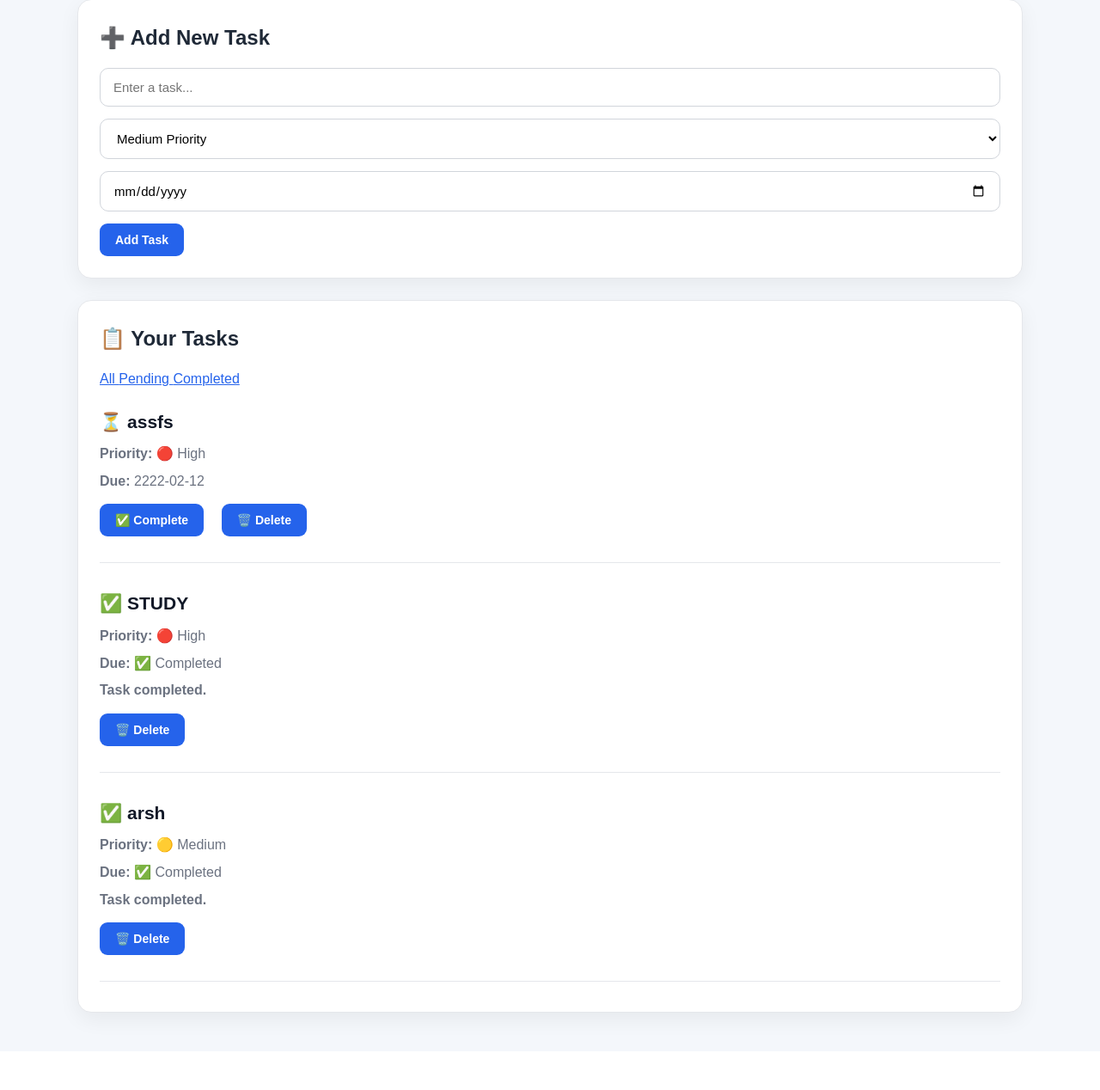
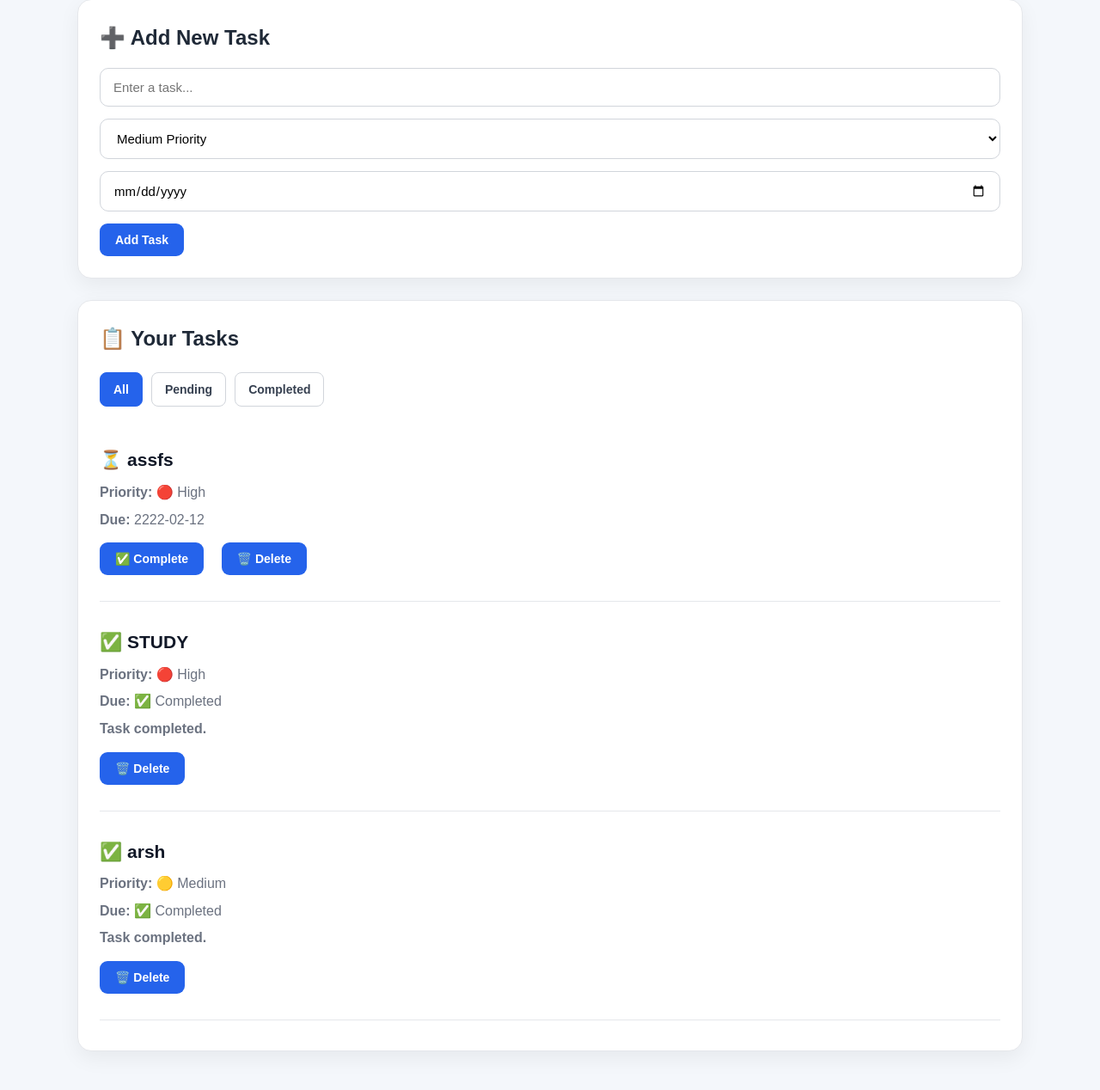
Before and after one commit to Arshinnnn/StudentHub, a Flask app: page /planner in a window 1280 px wide. Shown: the part 218-1486 px from the top of the page at 86% size. Before the commit the page ends 1417 px from the top, so only its background shows below. Run offline with Flask 3, Linux system fonts and the light colour scheme; data comes from the database, SQL or seed files in the repository.

Commit message:
Add task filtering to study planner

```diff
--- a/static/css/style.css
+++ b/static/css/style.css
@@ -880,3 +880,41 @@ input[name="search"] {
         gap: 20px;
     }
 }
+/* ==================================================
+   PLANNER FILTERS
+   ================================================== */
+
+.task-filters {
+    display: flex;
+    gap: 10px;
+    margin: 20px 0 25px;
+    flex-wrap: wrap;
+}
+
+.task-filters a {
+    padding: 8px 15px;
+
+    border: 1px solid #d1d5db;
+    border-radius: 8px;
+
+    background: white;
+    color: #374151;
+
+    text-decoration: none;
+
+    font-size: 14px;
+    font-weight: 600;
+
+    transition: 0.2s ease;
+}
+
+.task-filters a:hover {
+    border-color: #2563eb;
+    color: #2563eb;
+}
+
+.task-filters a.active {
+    background: #2563eb;
+    border-color: #2563eb;
+    color: white;
+}
--- a/templates/planner.html
+++ b/templates/planner.html
@@ -3,6 +3,9 @@
 
 <head>
     <meta charset="UTF-8">
+
+    <meta name="viewport"
+          content="width=device-width, initial-scale=1.0">
 
     <title>StudentHub - Study Planner</title>
 
@@ -13,12 +16,12 @@
 <body>
 
 <nav>
-    <a href="/">Home</a>
-    <a href="/dashboard">Dashboard</a>
-    <a href="/planner">Planner</a>
-    <a href="/notes">Notes</a>
-    <a href="/expenses">Expenses</a>
-    <a href="/about">About</a>
+    <a href="{{ url_for('index') }}">Home</a>
+    <a href="{{ url_for('dashboard') }}">Dashboard</a>
+    <a href="{{ url_for('planner') }}">Planner</a>
+    <a href="{{ url_for('notes') }}">Notes</a>
+    <a href="{{ url_for('expenses') }}">Expenses</a>
+    <a href="{{ url_for('about') }}">About</a>
 </nav>
 
 
@@ -35,8 +38,7 @@
 
         <h2>➕ Add New Task</h2>
 
-
-        <form method="POST" action="/planner">
+        <form method="POST" action="{{ url_for('planner') }}">
 
             <input
                 type="text"
@@ -81,6 +83,10 @@
     <div class="card">
 
         <h2>📋 Your Tasks</h2>
+
+
+        <!-- FILTERS -->
+
         <div class="task-filters">
 
             <a href="{{ url_for('planner', status='all') }}"
@@ -101,8 +107,7 @@
         </div>
 
 
-
-
+        <!-- TASKS -->
 
         {% if tasks %}
 
@@ -128,16 +133,21 @@
                     <!-- PRIORITY -->
 
                     <p>
+
                         <strong>Priority:</strong>
 
                         {% if task[3] == "High" %}
+
                             🔴 High
 
                         {% elif task[3] == "Medium" %}
+
                             🟡 Medium
 
                         {% else %}
+
                             🟢 Low
+
                         {% endif %}
 
                     </p>
@@ -176,7 +186,7 @@
 
                     {% if task[2] == 0 %}
 
-                        <a href="/complete_task/{{ task[0] }}">
+                        <a href="{{ url_for('complete_task', task_id=task[0]) }}">
                             <button type="button">
                                 ✅ Complete
                             </button>
@@ -191,7 +201,7 @@
                     {% endif %}
 
 
-                    <a href="/delete_task/{{ task[0] }}">
+                    <a href="{{ url_for('delete_task', task_id=task[0]) }}">
 
                         <button type="button">
                             🗑️ Delete
@@ -206,11 +216,10 @@
 
             {% endfor %}
 
-
         {% else %}
 
             <p>
-                No tasks yet. Add your first task above.
+                No tasks found for this filter.
             </p>
 
         {% endif %}
```
Lines whose indentation alone changed are shown as unchanged.
